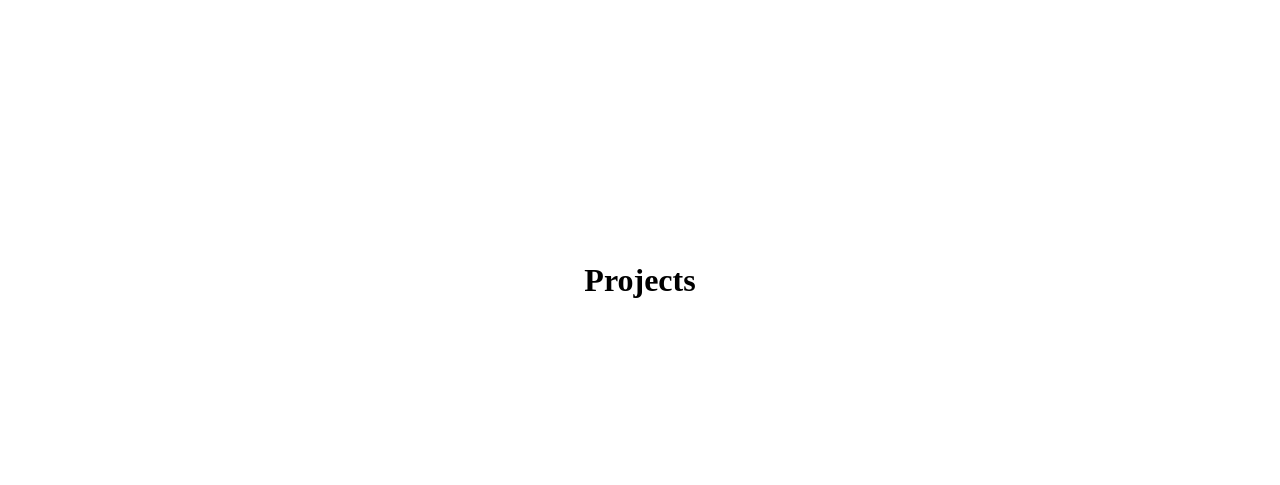
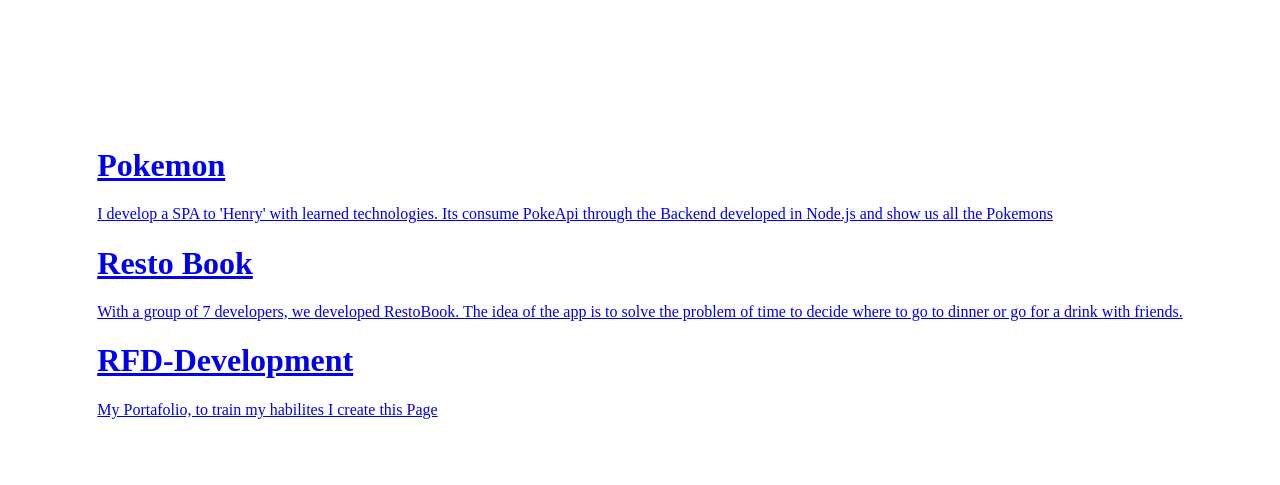
Before and after one commit to ramirofazio/RFD-Development-V1.0, a React (Create React App) app: page / in a window 1280 px wide. Shown: the part 1720-2205 px from the top of the page. Built offline with nearby package versions, Linux system fonts and the light colour scheme; no server answers.

Commit message:
Add Projects

```diff
--- a/src/App.js
+++ b/src/App.js
@@ -3,7 +3,7 @@ import './App.css';
 import NavBar from './Components/NavBar/NavBar.jsx';
 import Home from './Components/Home/Home.jsx';
 import About from './Components/About/About.jsx';
-import Projects from './Components/Projects/Projects.jsx';
+import Project from "./Components/Projects/Projects";
 import Contact from './Components/Contact/Contact.jsx';
 import { StyledContainer } from './styles/globalStyles'
 
@@ -19,7 +19,7 @@ function App() {
         <About />
       </StyledContainer>
       <StyledContainer className='projects' id='projects'>
-        <Projects />
+        <Project />
       </StyledContainer>
       <StyledContainer className='contact' id='contact'>
         <Contact />
--- /dev/null
+++ b/src/Components/Projects/Project.jsx
@@ -0,0 +1,15 @@
+import React from "react";
+//import { StyledContainer } from "../../styles/globalStyles.js";
+
+function Project({ name, description, link }) {
+  return (
+    <div>
+      <a href={link} target="_blank" rel="noreferrer">
+        <h1>{name}</h1>
+        <p>{description}</p>
+      </a>
+    </div>
+  );
+}
+
+export default Project;
--- a/src/Components/Projects/Projects.jsx
+++ b/src/Components/Projects/Projects.jsx
@@ -1,11 +1,17 @@
-import React from 'react';
+import React from "react";
+import { projectsData } from "./projectsData";
+import Project from "./Project";
 
-function Projects() {
-    return (
-        <div>
-            <h1>Projects</h1>
-        </div>
-    )
+export default function Projects() {
+  return (
+    <div>
+      {projectsData.map((p, index) => {
+        return (
+          <div key={index}>
+            <Project name={p.name} description={p.description} link={p.link} />
+          </div>
+        );
+      })}
+    </div>
+  );
 }
-
-export default Projects;
--- /dev/null
+++ b/src/Components/Projects/projectsData.js
@@ -0,0 +1,17 @@
+export const projectsData = [
+    {
+        name: "Pokemon",
+        description: "I develop a SPA to 'Henry' with learned technologies. Its consume PokeApi through the Backend developed in Node.js and show us all the Pokemons",
+        link: "https://github.com/ramirofazio/PI-POKEMON"
+    },
+    {
+        name: "Resto Book",
+        description: "With a group of 7 developers, we developed RestoBook. The idea of the app is to solve the problem of time to decide where to go to dinner or go for a drink with friends. ",
+        link: "https://github.com/ramirofazio/RestoBook"
+    },
+    {
+        name: "RFD-Development",
+        description: "My Portafolio, to train my habilites I create this Page",
+        link: "https://github.com/ramirofazio/RFD-Development"
+    },
+]
```
Also changed, not shown: .eslintrc.js.
